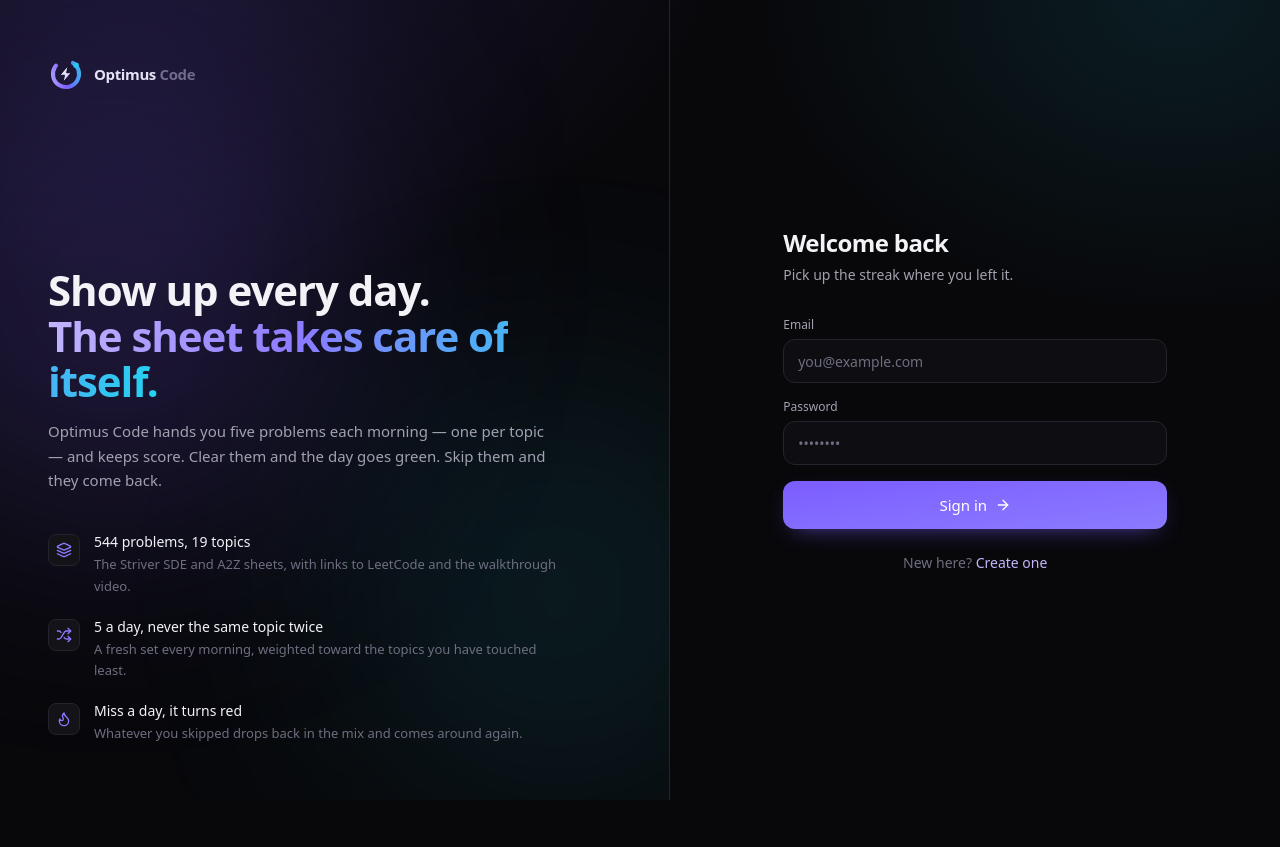
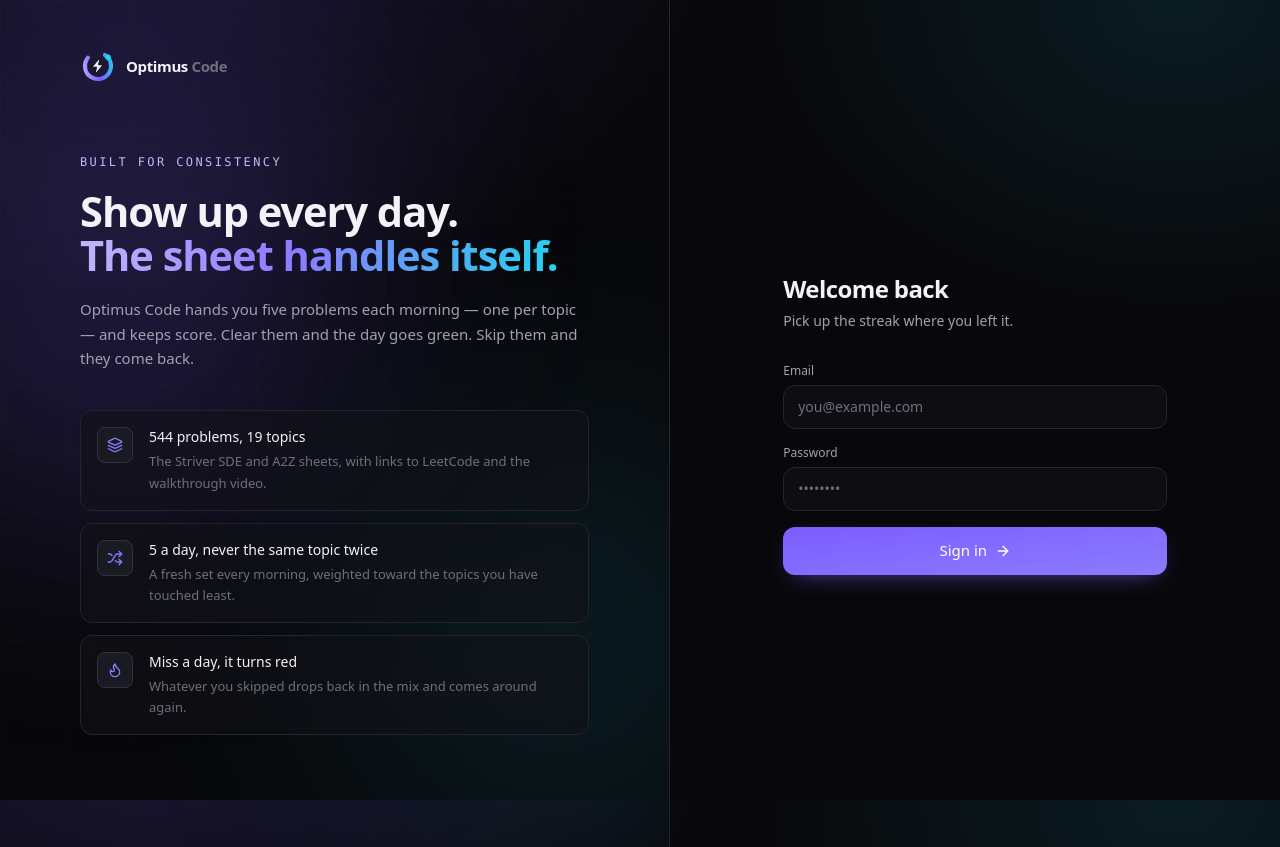
Before and after one commit to ayan-mn18/Optimus-Code-UI, a React (Vite) app: page /login in a window 1280 px wide. Before the commit the page ends 800 px from the top, so only its background shows below. Built offline with nearby package versions, Linux system fonts and the light colour scheme; no server answers.

Commit message:
Polish login and gate account creation

```diff
--- /dev/null
+++ b/src/lib/features.ts
@@ -0,0 +1 @@
+export const SIGNUP_ENABLED = import.meta.env.VITE_SIGNUP_ENABLED === 'true';
--- a/src/pages/AuthPage.tsx
+++ b/src/pages/AuthPage.tsx
@@ -6,6 +6,7 @@ import { Button, Field } from '@/components/ui/primitives';
 import { Logo } from '@/components/layout/Logo';
 import { useAuth } from '@/store/auth';
 import { ApiError } from '@/lib/api';
+import { SIGNUP_ENABLED } from '@/lib/features';
 
 const HIGHLIGHTS = [
   { icon: Layers, title: '544 problems, 19 topics', body: 'The Striver SDE and A2Z sheets, with links to LeetCode and the walkthrough video.' },
@@ -25,6 +26,8 @@ export function AuthPage({ mode }: { mode: 'login' | 'signup' }) {
   const [submitting, setSubmitting] = useState(false);
 
   if (user) return <Navigate to={(location.state as { from?: string })?.from ?? '/dashboard'} replace />;
+
+  if (isSignup && !SIGNUP_ENABLED) return <Navigate to="/" replace />;
 
   const set = (key: keyof typeof values) => (event: React.ChangeEvent<HTMLInputElement>) =>
     setValues((current) => ({ ...current, [key]: event.target.value }));
@@ -52,38 +55,52 @@ export function AuthPage({ mode }: { mode: 'login' | 'signup' }) {
   return (
     <div className="grid min-h-dvh lg:grid-cols-[1.1fr_1fr]">
       {/* ---- pitch ---------------------------------------------------------- */}
-      <aside className="relative hidden overflow-hidden border-r border-line px-12 py-14 lg:flex lg:flex-col">
+      <aside className="relative hidden overflow-hidden border-r border-line px-14 py-12 lg:flex lg:flex-col xl:px-20">
         <div className="pointer-events-none absolute -left-32 top-10 size-[30rem] rounded-full bg-brand-strong/20 blur-[120px] animate-[float_9s_ease-in-out_infinite]" />
         <div className="pointer-events-none absolute -right-24 bottom-0 size-[26rem] rounded-full bg-accent/10 blur-[120px]" />
+        <div
+          aria-hidden
+          className="pointer-events-none absolute inset-0 opacity-[0.16]"
+          style={{
+            backgroundImage:
+              'linear-gradient(to right, #32323f 1px, transparent 1px), linear-gradient(to bottom, #32323f 1px, transparent 1px)',
+            backgroundSize: '64px 64px',
+            maskImage: 'linear-gradient(135deg, #000, transparent 72%)',
+            WebkitMaskImage: 'linear-gradient(135deg, #000, transparent 72%)',
+          }}
+        />
 
+        <div className="relative z-10">
           <Logo />
+        </div>
 
-        <div className="relative mt-auto max-w-lg">
-          <h1 className="text-[42px] font-semibold leading-[1.08] tracking-tight">
+        <div className="relative z-10 my-auto max-w-xl py-16">
+          <p className="mb-5 font-mono text-xs uppercase tracking-[0.2em] text-brand-pale">Built for consistency</p>
+          <h1 className="text-[clamp(2.6rem,3.2vw,3.5rem)] font-semibold leading-[1.05] tracking-tight">
             Show up every day.
             <br />
-            <span className="gradient-text">The sheet takes care of itself.</span>
+            <span className="gradient-text">The sheet handles itself.</span>
           </h1>
-          <p className="mt-4 text-[15px] leading-relaxed text-ink-muted">
+          <p className="mt-5 max-w-lg text-[15px] leading-relaxed text-ink-muted">
             Optimus Code hands you five problems each morning — one per topic — and keeps score. Clear them and
             the day goes green. Skip them and they come back.
           </p>
 
-          <ul className="mt-10 space-y-5">
+          <ul className="mt-10 grid gap-3">
             {HIGHLIGHTS.map(({ icon: Icon, title, body }, index) => (
               <motion.li
                 key={title}
                 initial={{ opacity: 0, x: -12 }}
                 animate={{ opacity: 1, x: 0 }}
                 transition={{ delay: 0.15 + index * 0.1, duration: 0.5, ease: [0.16, 1, 0.3, 1] }}
-                className="flex gap-3.5"
+                className="flex gap-4 rounded-xl border border-line bg-card/55 p-4 backdrop-blur-sm"
               >
-                <span className="mt-0.5 grid size-8 shrink-0 place-items-center rounded-lg border border-line bg-card text-brand">
+                <span className="grid size-9 shrink-0 place-items-center rounded-lg border border-line-strong bg-elevated text-brand">
                   <Icon className="size-4" />
                 </span>
                 <div>
                   <p className="text-sm font-medium text-ink">{title}</p>
-                  <p className="mt-0.5 text-[13px] leading-relaxed text-ink-dim">{body}</p>
+                  <p className="mt-1 text-[13px] leading-relaxed text-ink-dim">{body}</p>
                 </div>
               </motion.li>
             ))}
@@ -161,6 +178,7 @@ export function AuthPage({ mode }: { mode: 'login' | 'signup' }) {
             </Button>
           </form>
 
+          {SIGNUP_ENABLED && (
             <p className="mt-6 text-center text-sm text-ink-dim">
               {isSignup ? 'Already have an account?' : 'New here?'}{' '}
               <Link
@@ -170,6 +188,7 @@ export function AuthPage({ mode }: { mode: 'login' | 'signup' }) {
                 {isSignup ? 'Sign in' : 'Create one'}
               </Link>
             </p>
+          )}
         </motion.div>
       </main>
     </div>
--- a/src/pages/Landing.tsx
+++ b/src/pages/Landing.tsx
@@ -7,6 +7,7 @@ import { WaitlistForm } from '@/components/landing/WaitlistForm';
 import { TiltCard } from '@/components/landing/TiltCard';
 import { useTilt } from '@/components/landing/useTilt';
 import { useAuth } from '@/store/auth';
+import { SIGNUP_ENABLED } from '@/lib/features';
 
 const STATS = [
   { value: '544', label: 'problems' },
@@ -75,12 +76,14 @@ export function Landing() {
           >
             Sign in
           </Link>
+          {SIGNUP_ENABLED && (
             <Link
               to="/signup"
               className="rounded-xl border border-line-strong bg-elevated/60 px-4 py-2 text-sm transition-colors hover:border-brand/50"
             >
               Get started
             </Link>
+          )}
         </nav>
       </header>
 
@@ -117,6 +120,7 @@ export function Landing() {
             <WaitlistForm />
           </div>
 
+          {SIGNUP_ENABLED && (
             <div className="mt-8 flex items-center gap-3 text-sm">
               <Link
                 to="/signup"
@@ -125,6 +129,7 @@ export function Landing() {
                 Or start solving now <ArrowRight className="size-3.5" />
               </Link>
             </div>
+          )}
         </motion.div>
 
         <HeroScene
```
Also changed, not shown: 1 other file (tests, documents, lock files or other folders). Lines whose indentation alone changed are shown as unchanged.
